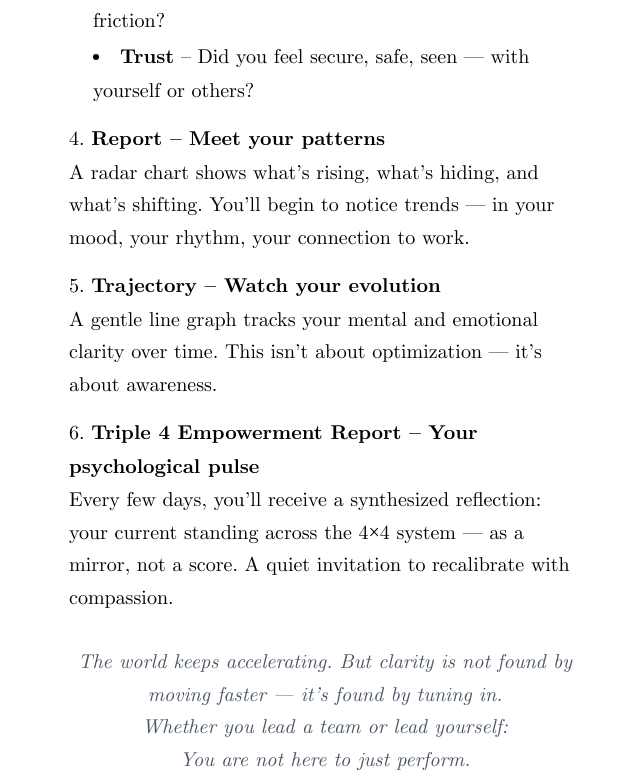
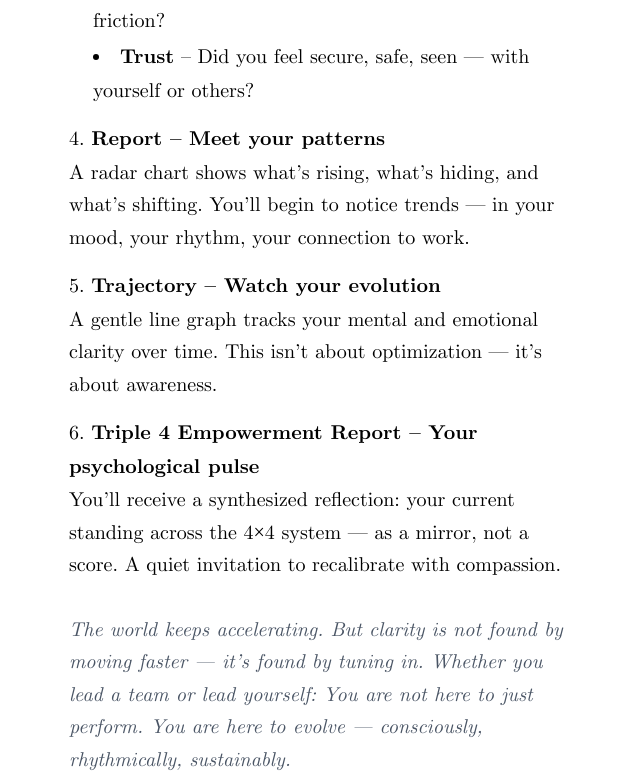
Before and after one commit to DrMvF/ikigaistrategist, a Next.js app: page /invitation in a window 1280 px wide. Shown: the part 1527-2304 px from the top of the page, without its empty margins (571-1211 px from the left). Built offline with nearby package versions, Linux system fonts and the light colour scheme; no server answers.

Commit message:
Update JournalClient to support team-based reflections

```diff
--- a/app/(flowlayout)/invitation/page.tsx
+++ b/app/(flowlayout)/invitation/page.tsx
@@ -5,8 +5,8 @@ import { track } from "@vercel/analytics";
 
 export default function InvitationPage() {
   return (
-    <div className="flex flex-col items-center justify-center min-h-screen px-6 sm:px-20 py-20 font-cm text-black dark:text-white bg-white dark:bg-black">
-      <main className="max-w-3xl w-full text-center space-y-8 text-lg sm:text-xl leading-relaxed">
+    <div className="flex flex-col items-start justify-center min-h-screen px-6 sm:px-20 py-20 font-cm text-black dark:text-white bg-white dark:bg-black">
+      <main className="max-w-3xl w-full space-y-8 text-lg sm:text-xl leading-relaxed text-left">
         <h1 className="text-3xl sm:text-4xl font-bold">
           Emotionally. Strategically. Collectively.
         </h1>
@@ -35,7 +35,7 @@ export default function InvitationPage() {
           Here’s how it works — your full journey:
         </p>
 
-        <ol className="list-decimal list-inside space-y-4 text-left mx-auto max-w-xl">
+        <ol className="list-decimal list-inside space-y-4">
           <li>
             <strong>Start – Identify yourself</strong><br />
             Choose your mode:<br />
@@ -70,7 +70,7 @@ export default function InvitationPage() {
           </li>
           <li>
             <strong>Triple 4 Empowerment Report – Your psychological pulse</strong><br />
-            Every few days, you’ll receive a synthesized reflection:
+            You’ll receive a synthesized reflection:
             your current standing across the 4×4 system —
             as a mirror, not a score.
             A quiet invitation to recalibrate with compassion.
@@ -78,9 +78,9 @@ export default function InvitationPage() {
         </ol>
 
         <p className="italic text-gray-600 dark:text-gray-400">
-          The world keeps accelerating. But clarity is not found by moving faster — it’s found by tuning in.<br />
-          Whether you lead a team or lead yourself:<br />
-          You are not here to just perform.<br />
+          The world keeps accelerating. But clarity is not found by moving faster — it’s found by tuning in.
+          Whether you lead a team or lead yourself:
+          You are not here to just perform.
           You are here to evolve — consciously, rhythmically, sustainably.
         </p>
 
--- a/app/(flowlayout)/journal/JournalClient.tsx
+++ b/app/(flowlayout)/journal/JournalClient.tsx
@@ -48,6 +48,8 @@ export default function JournalClient() {
     e.preventDefault();
     track('click_journal_submit');
 
+    const teamId = localStorage.getItem('team_id') || null;
+
     try {
       const response = await fetch('/api/save-reflection', {
         method: 'POST',
@@ -55,6 +57,7 @@ export default function JournalClient() {
         body: JSON.stringify({
           entry,
           reflection,
+          teamId,
         }),
       });
 
--- a/app/(flowlayout)/onboarding/page.tsx
+++ b/app/(flowlayout)/onboarding/page.tsx
@@ -57,8 +57,8 @@ export default function OnboardingPage() {
           Ikigai Strategist starts with a simple question of context.
         </p>
 
-        <div className="text-left mt-8 text-base sm:text-lg space-y-2">
-          <p><strong>👉 Are you using this system:</strong></p>
+        <div className="text-center mt-8 text-base sm:text-lg space-y-2">
+          <p><strong>Are you using this system:</strong></p>
           <p>– <em>as part of a team</em> → enter your Team ID below</p>
           <p>– <em>on your own</em> → just leave the field blank</p>
         </div>
```
